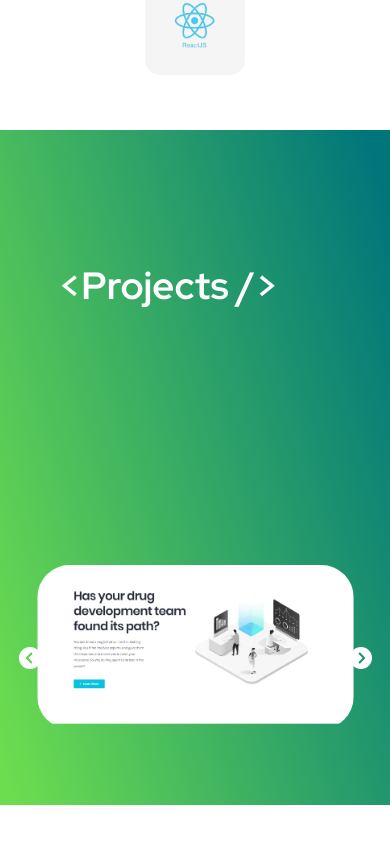
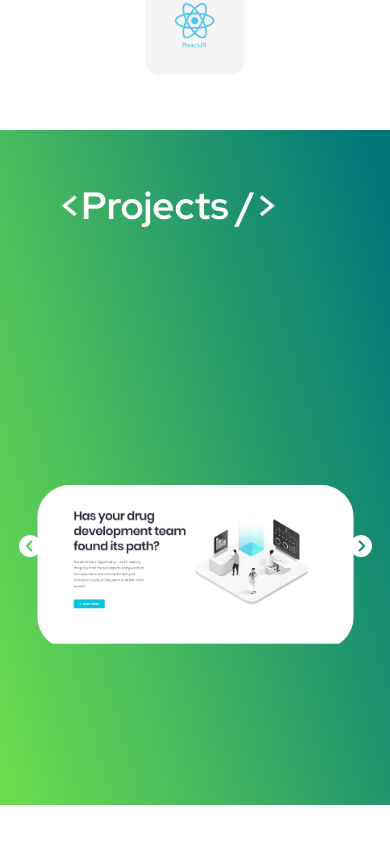
Before and after one commit to queens-web-development-club/qweb-main-2024, a Next.js app: page / in a window 390 px wide. Shown: the part 3020-3864 px from the top of the page. Built offline with nearby package versions, Linux system fonts and the light colour scheme.

Commit message:
changed project height

```diff
--- a/src/styles/projects.scss
+++ b/src/styles/projects.scss
@@ -1,7 +1,5 @@
 .projects-container {
   background: linear-gradient(74deg, #6cdd4f 2.32%, #00767b 95.94%);
-
-  padding: 5rem;
 
   position: relative;
   overflow: hidden;
@@ -10,7 +8,7 @@
   flex-direction: column;
   align-items: center;
 
-  height: 125vh;
+  height: 100vh;
 
   .mobile-nav {
     display: none;
@@ -27,13 +25,12 @@
   }
 
   .image {
-    height: 700px;
+    height: 600px;
     object-fit: cover;
   }
 
   .text-box {
     width: 70vw;
-    margin-top: 40px;
     display: flex;
     text-align: center;
     flex-direction: column;
@@ -77,6 +74,8 @@
   .arrow {
     cursor: pointer;
     font-size: 3rem;
+    position: absolute;
+    top: 25%;
   }
   .right-arrow {
     color: white;
@@ -130,7 +129,7 @@
       .arrow {
         position: absolute;
         font-size: 2rem;
-        top: 50%;
+        top: 45%;
       }
       .left-arrow {
         left: -150px;
@@ -164,7 +163,7 @@
       .arrow {
         position: absolute;
         font-size: 2rem;
-        top: 50%;
+        top: 45%;
       }
       .left-arrow {
         left: -150px;
@@ -199,7 +198,7 @@
       .arrow {
         position: absolute;
         font-size: 2rem;
-        top: 50%;
+        top: 45%;
       }
       .left-arrow {
         left: -100px;
@@ -262,7 +261,7 @@
       display: block;
       .arrow {
         position: absolute;
-        bottom: 40%;
+        bottom: 45%;
         height: 30px;
       }
       .left-arrow {
```
